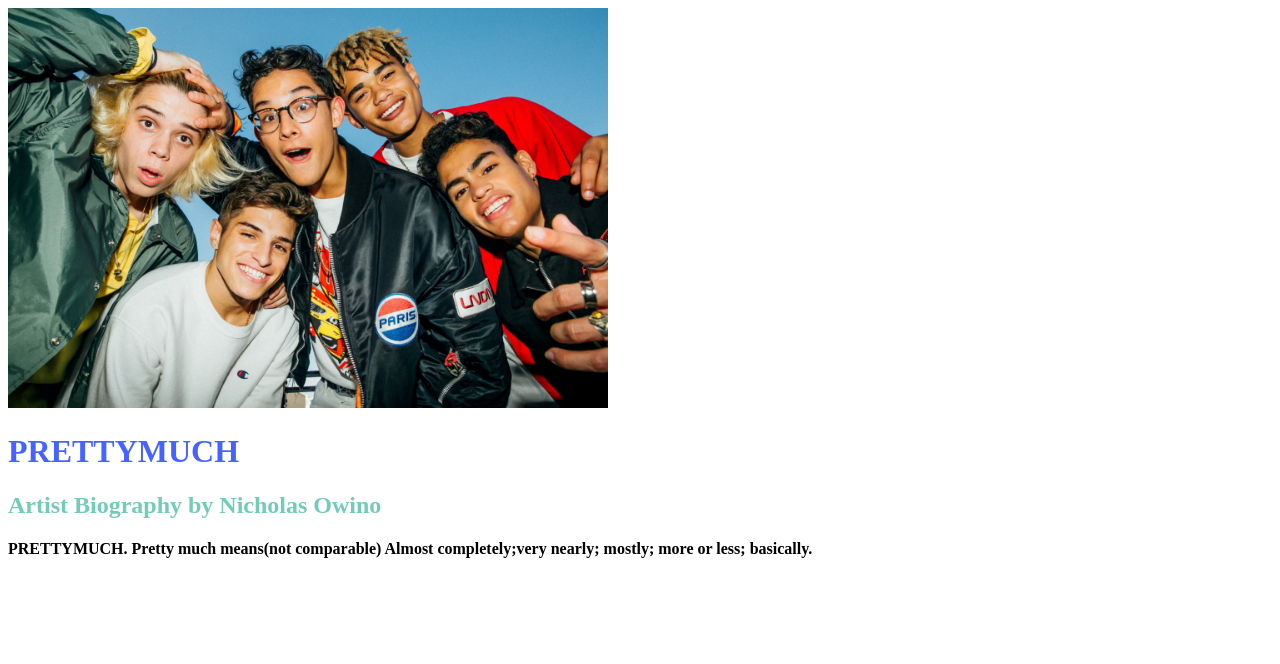
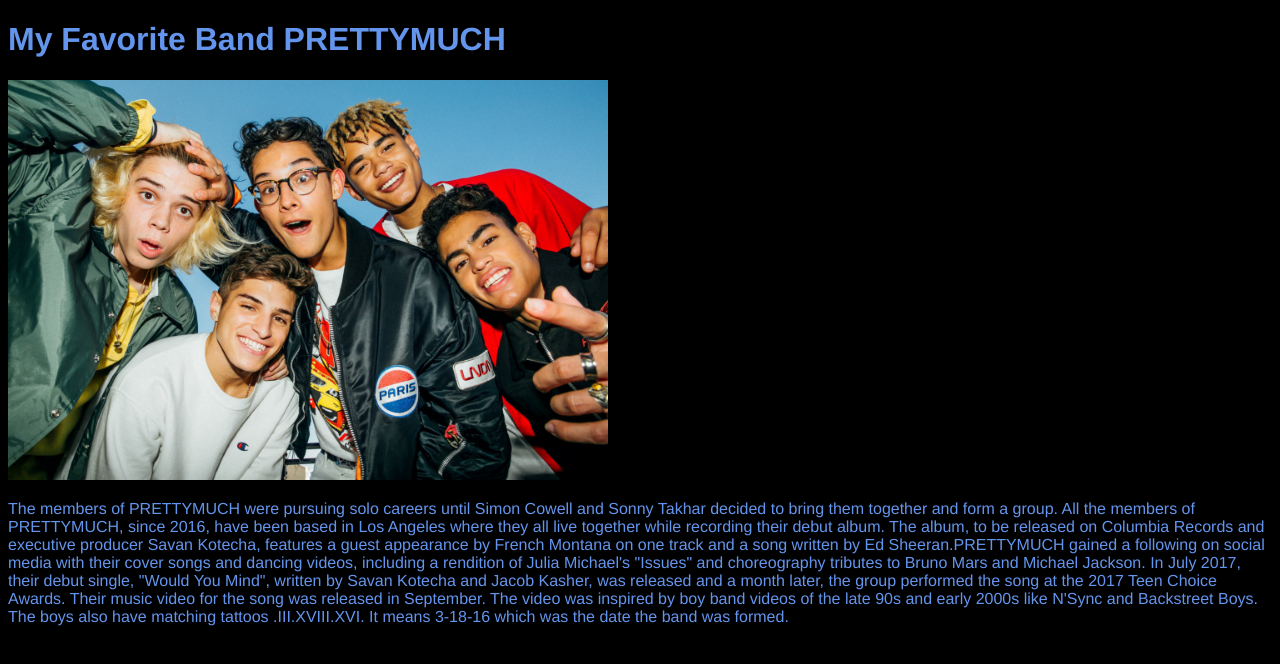
Before and after one commit to NicholasOkoth38/My-favorite-band, a plain HTML site: page index.html in a window 1280 px wide. Drawn offline with Linux system fonts and the light colour scheme; files that its build step writes are made by us from their sources.

Commit message:
Added images

```diff
--- a/index.html
+++ b/index.html
@@ -1,19 +1,20 @@
 <!DOCTYPE html>
-<html lang="en">
+<html>
+    <head>
+        <title>My Favorite Band</title>
+        <link rel="stylesheet" href="style.css">
+    </head>
+    <body>
+        <h1>My Favorite Band PRETTYMUCH</h1>
+        <img src="Prettymuch1.jpeg" alt="https://img.17qq.com/images/sshcecrtcx.jpeg" style="width:600px;height:400px;">
+        <p> The members of PRETTYMUCH were pursuing solo careers until Simon Cowell and Sonny Takhar decided to bring them together and form a group. All the members of PRETTYMUCH, since 2016, have been
+            based in Los Angeles where they all live together while recording their debut album. The album, to be released on Columbia Records and executive producer Savan Kotecha, features a guest appearance
+            by French Montana on one track and a song written by Ed Sheeran.PRETTYMUCH gained a following on social media with their cover songs and dancing videos,
+            including a rendition of Julia Michael's "Issues" and choreography tributes to Bruno Mars and Michael Jackson.
+            In July 2017, their debut single, "Would You Mind", written by Savan Kotecha and Jacob Kasher, was released and a month later, the group performed the song at the 2017 Teen Choice Awards.
+            Their music video for the song was released in September. The video was inspired by boy band videos of the late 90s and early 2000s like N'Sync and Backstreet Boys. The boys also have matching tattoos
+            .III.XVIII.XVI. It means 3-18-16 which was the date the band was formed.</p>
 
-<head>
-    <meta charset="UTF-8">
-    <meta http-equiv="X-UA-Compatible" content="IE=edge">
-    <meta name="viewport" content="width=device-width, initial-scale=1.0">
-    <link href="css/styles.css" rel="stylesheet"
-    <link rel="stylesheet" href="css/styles.css" type="text/css">
-    <title>My Favorite Band</title>
-</head><body>
-    <img src="Prettymuch1.jpeg"alt="https://img.17qq.com/images/sshcecrtcx.jpeg"style="width:600px;height:400px;">
-</body>
-<body>
-    <h1 style="color:rgb(71, 99, 255);">PRETTYMUCH</h1>
-    <h2 style="color:rgb(114, 204, 182);">Artist Biography by Nicholas Owino</h2>
-<h4>PRETTYMUCH. Pretty much means(not comparable) Almost completely;very nearly; mostly; more or less; basically. </h4>
+    </body>
 
-</body>
+</html>
--- /dev/null
+++ b/style.css
@@ -0,0 +1,6 @@
+body{
+    background-color: rgb(0, 0, 0);
+    color: cornflowerblue;
+    font-family: 'Franklin Gothic Medium', 'Arial Narrow', Arial, sans-serif;
+
+}
```
Also changed, not shown: styles.css (deleted).
